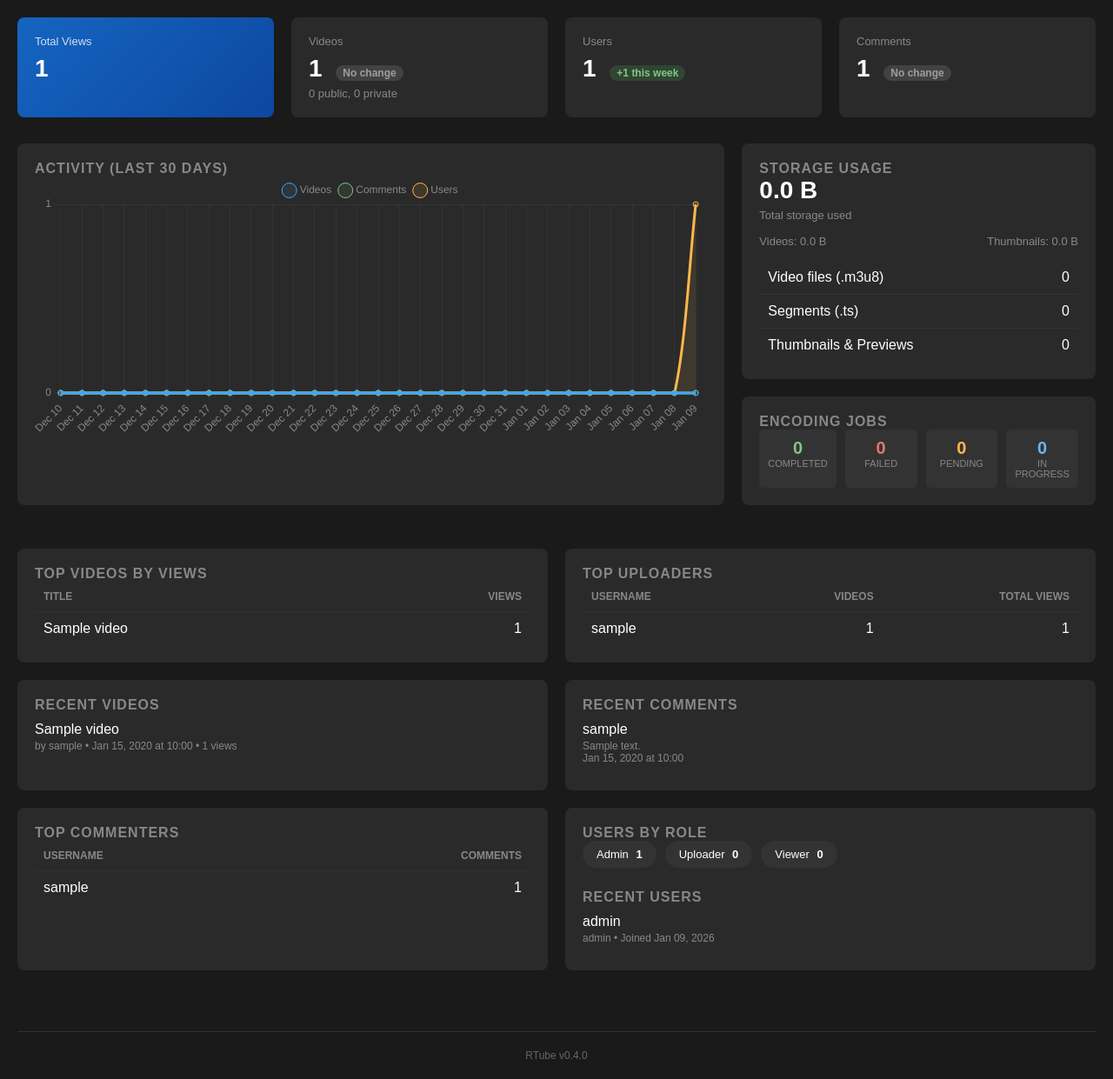
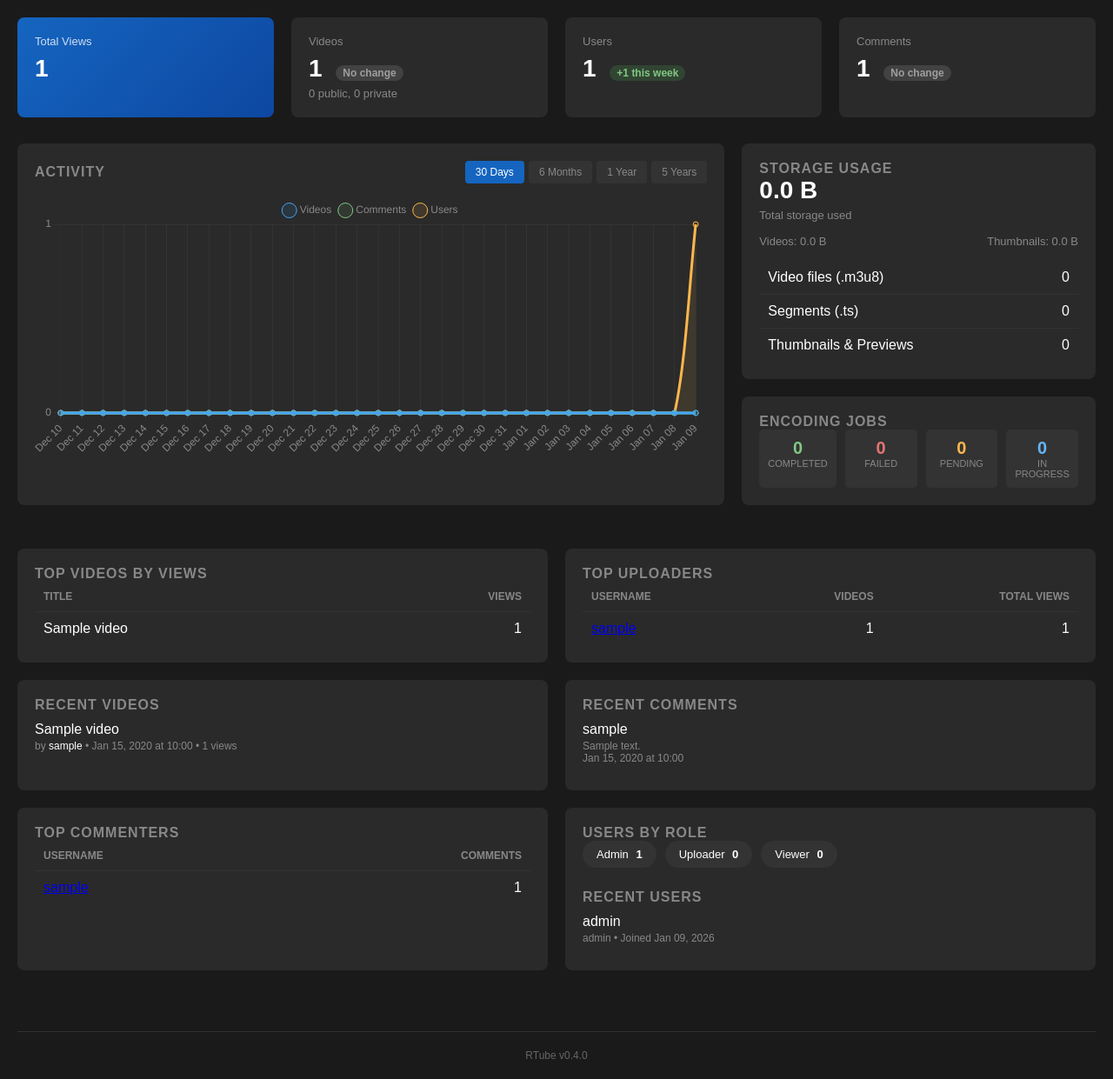
Before and after one commit to RichardDally/RTube, a Flask app: page /admin/analytics in a window 1280 px wide. Shown: the part 153-1394 px from the top of the page at 87% size. Run offline with Flask 3, Linux system fonts and the light colour scheme; a user stored in the database is signed in; data comes from the database, SQL or seed files in the repository; tables that the repository leaves empty hold one stand-in row (values such as "Sample post"); data that the repository does not hold is empty; some libraries are stand-ins or nearby versions.

Commit message:
Improve analytics page

```diff
--- a/rtube/routes/admin.py
+++ b/rtube/routes/admin.py
@@ -357,7 +357,17 @@ def analytics():
     now = datetime.utcnow()
     today = now.date()
     week_ago = today - timedelta(days=7)
-    month_ago = today - timedelta(days=30)
+
+    # Get period from query param (default: 30 days)
+    period = request.args.get('period', '30d')
+    period_map = {
+        '30d': 30,
+        '6m': 180,
+        '1y': 365,
+        '5y': 1825,
+    }
+    period_days = period_map.get(period, 30)
+    period_start = today - timedelta(days=period_days)
 
     # === Overview Stats ===
     total_videos = Video.query.count()
@@ -408,13 +418,13 @@ def analytics():
         'encoding': EncodingJob.query.filter_by(status='encoding').count(),
     }
 
-    # === Activity Over Time (last 30 days) ===
+    # === Activity Over Time (configurable period) ===
     # Videos uploaded per day
     videos_by_day = db.session.query(
         func.date(Video.created_at).label('date'),
         func.count(Video.id).label('count')
     ).filter(
-        Video.created_at >= month_ago
+        Video.created_at >= period_start
     ).group_by(
         func.date(Video.created_at)
     ).order_by('date').all()
@@ -424,7 +434,7 @@ def analytics():
         func.date(Comment.created_at).label('date'),
         func.count(Comment.id).label('count')
     ).filter(
-        Comment.created_at >= month_ago,
+        Comment.created_at >= period_start,
         Comment.is_deleted == False
     ).group_by(
         func.date(Comment.created_at)
@@ -435,7 +445,7 @@ def analytics():
         func.date(User.created_at).label('date'),
         func.count(User.id).label('count')
     ).filter(
-        User.created_at >= month_ago
+        User.created_at >= period_start
     ).group_by(
         func.date(User.created_at)
     ).order_by('date').all()
@@ -450,10 +460,18 @@ def analytics():
     comments_dict = {str(row.date): row.count for row in comments_by_day}
     users_dict = {str(row.date): row.count for row in users_by_day}
 
-    for i in range(30, -1, -1):
+    # Determine label format based on period length
+    if period_days <= 60:
+        date_format = '%b %d'  # Jan 15
+    elif period_days <= 365:
+        date_format = '%b %d'  # Jan 15
+    else:
+        date_format = '%b %Y'  # Jan 2024
+
+    for i in range(period_days, -1, -1):
         day = today - timedelta(days=i)
         day_str = str(day)
-        chart_labels.append(day.strftime('%b %d'))
+        chart_labels.append(day.strftime(date_format))
         chart_videos.append(videos_dict.get(day_str, 0))
         chart_comments.append(comments_dict.get(day_str, 0))
         chart_users.append(users_dict.get(day_str, 0))
@@ -542,4 +560,5 @@ def analytics():
         top_commenters=top_commenters,
         role_stats=role_stats,
         weekly_comparison=weekly_comparison,
+        current_period=period,
     )
--- a/rtube/templates/admin/analytics.html
+++ b/rtube/templates/admin/analytics.html
@@ -154,6 +154,30 @@
             .chart-container {
                 position: relative;
                 height: 300px;
+            }
+
+            /* Period Selector */
+            .period-selector {
+                display: flex;
+                gap: 5px;
+            }
+            .period-selector button {
+                padding: 6px 12px;
+                background-color: #333;
+                color: #888;
+                border: none;
+                border-radius: 4px;
+                font-size: 12px;
+                cursor: pointer;
+                transition: all 0.2s;
+            }
+            .period-selector button:hover {
+                background-color: #444;
+                color: #fff;
+            }
+            .period-selector button.active {
+                background-color: #1565C0;
+                color: #fff;
             }
 
             /* Tables */
@@ -370,7 +394,15 @@
         <div class="dashboard-grid">
             <!-- Activity Chart -->
             <div class="panel">
-                <h2>Activity (Last 30 Days)</h2>
+                <div class="panel-header">
+                    <h2>Activity</h2>
+                    <div class="period-selector">
+                        <button onclick="changePeriod('30d')" class="{{ 'active' if current_period == '30d' else '' }}">30 Days</button>
+                        <button onclick="changePeriod('6m')" class="{{ 'active' if current_period == '6m' else '' }}">6 Months</button>
+                        <button onclick="changePeriod('1y')" class="{{ 'active' if current_period == '1y' else '' }}">1 Year</button>
+                        <button onclick="changePeriod('5y')" class="{{ 'active' if current_period == '5y' else '' }}">5 Years</button>
+                    </div>
+                </div>
                 <div class="chart-container">
                     <canvas id="activityChart"></canvas>
                 </div>
@@ -472,7 +504,7 @@
                     <tbody>
                         {% for uploader in top_uploaders %}
                         <tr>
-                            <td>{{ uploader.owner_username }}</td>
+                            <td><a href="{{ url_for('auth.user_profile', username=uploader.owner_username) }}">{{ uploader.owner_username }}</a></td>
                             <td style="text-align: right;">{{ uploader.video_count }}</td>
                             <td style="text-align: right;">{{ "{:,}".format(uploader.total_views or 0) }}</td>
                         </tr>
@@ -494,7 +526,7 @@
                 <div class="recent-item">
                     <div class="title"><a href="/watch?v={{ video.short_id }}">{{ video.title or video.filename }}</a></div>
                     <div class="meta">
-                        by {{ video.owner_username or 'Unknown' }} &bull;
+                        by {% if video.owner_username %}<a href="{{ url_for('auth.user_profile', username=video.owner_username) }}">{{ video.owner_username }}</a>{% else %}Unknown{% endif %} &bull;
                         {{ video.created_at.strftime('%b %d, %Y at %H:%M') }} &bull;
                         {{ video.view_count }} views
                     </div>
@@ -511,7 +543,7 @@
                 {% if recent_comments %}
                 {% for comment in recent_comments %}
                 <div class="recent-item">
-                    <div class="title">{{ comment.author_username }}</div>
+                    <div class="title"><a href="{{ url_for('auth.user_profile', username=comment.author_username) }}">{{ comment.author_username }}</a></div>
                     <div class="meta">
                         {{ comment.content[:100] }}{% if comment.content|length > 100 %}...{% endif %}
                         <br>
@@ -540,7 +572,7 @@
                     <tbody>
                         {% for commenter in top_commenters %}
                         <tr>
-                            <td>{{ commenter.author_username }}</td>
+                            <td><a href="{{ url_for('auth.user_profile', username=commenter.author_username) }}">{{ commenter.author_username }}</a></td>
                             <td style="text-align: right;">{{ commenter.comment_count }}</td>
                         </tr>
                         {% endfor %}
@@ -570,7 +602,7 @@
                 {% if recent_users %}
                 {% for user in recent_users %}
                 <div class="recent-item">
-                    <div class="title">{{ user.username }}</div>
+                    <div class="title"><a href="{{ url_for('auth.user_profile', username=user.username) }}">{{ user.username }}</a></div>
                     <div class="meta">
                         {{ user.role }} &bull;
                         Joined {{ user.created_at.strftime('%b %d, %Y') }}
@@ -586,6 +618,13 @@
         <footer>RTube v{{ rtube_version }}</footer>
 
         <script>
+            // Period selector
+            function changePeriod(period) {
+                const url = new URL(window.location.href);
+                url.searchParams.set('period', period);
+                window.location.href = url.toString();
+            }
+
             // Activity Chart
             const ctx = document.getElementById('activityChart').getContext('2d');
             new Chart(ctx, {
--- a/rtube/templates/videos.html
+++ b/rtube/templates/videos.html
@@ -391,6 +391,7 @@
                     <div class="dropdown-menu">
                         <a href="{{ url_for('admin.users') }}">Users</a>
                         <a href="{{ url_for('admin.import_videos') }}">Import Videos</a>
+                        <a href="{{ url_for('admin.analytics') }}">Analytics</a>
                     </div>
                 </div>
                 {% endif %}
```
